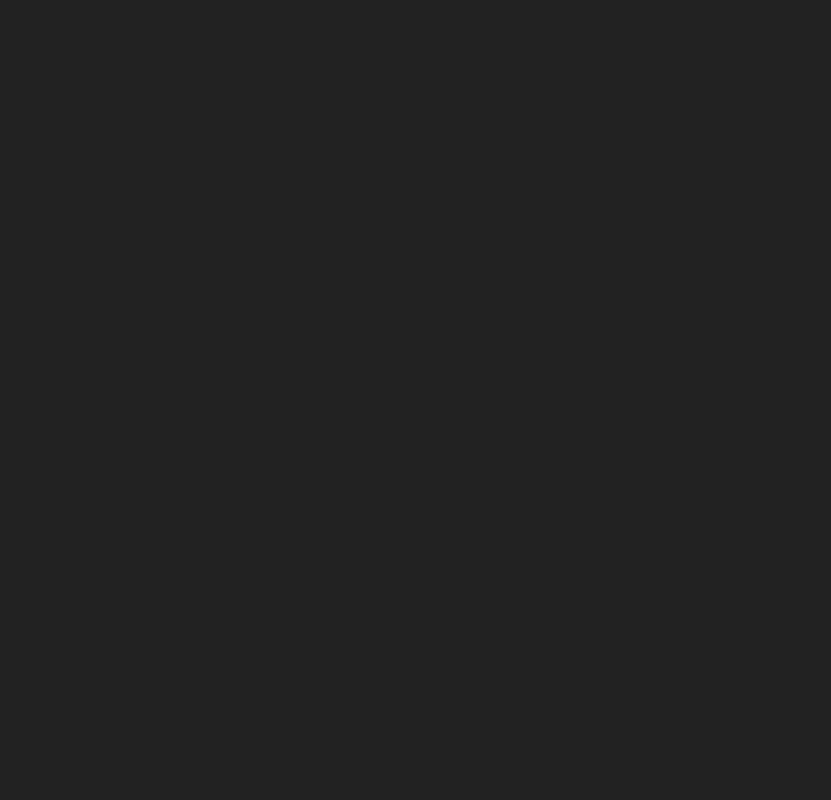
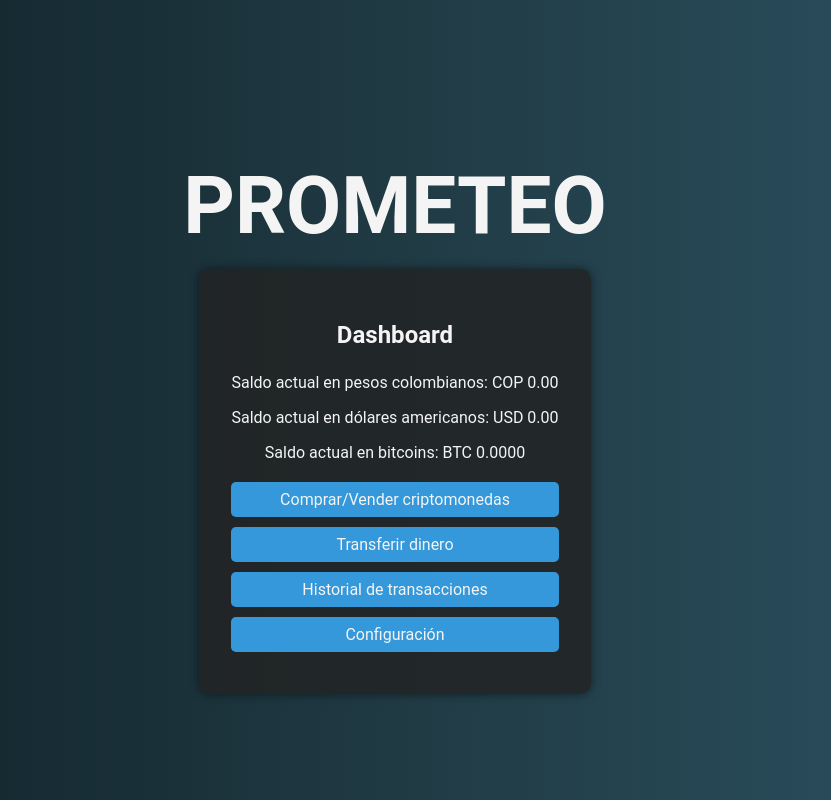
Before and after one commit to Elliotfrg25/prometeo, a React (Create React App) app: page /dashboard in a window 1280 px wide. Before the commit this address had no page. Shown: the whole page, without its empty margins (245-1076 px from the left). Built offline with nearby package versions, Linux system fonts and the light colour scheme.

Commit message:
Le agregue la pantalla dashboard y corregi App.js ya que me presentaba problemas con los links

```diff
--- a/src/App.js
+++ b/src/App.js
@@ -1,21 +1,20 @@
 
-import React from 'react';
-import './App.css';
-import SignIn from './components/SignIn';
-import SignUp from './components/SignUp';
-import ForgotPassword from './components/ForgotPassword';
-import { BrowserRouter as Router, Route, Routes } from 'react-router-dom';
+import { BrowserRouter as Router, Route, Routes } from "react-router-dom";
+import Dashboard from "./components/Dashboard";
+import SignIn from "./components/SignIn";
+import SignUp from "./components/SignUp";
+import ForgotPassword from "./components/ForgotPassword";
 
 function App() {
   return (
     <Router>
-      <div className="App">
-        <Routes>
-          <Route path="/" element={<SignIn />} />
-          <Route path="/signup" element={<SignUp />} />
-          <Route path="/forgot-password" element={<ForgotPassword />} />
-        </Routes>
-      </div>
+      <Routes>
+        <Route path="/" element={<SignIn />} />
+        <Route path="/signin" element={<SignIn />} />
+        <Route path="/signup" element={<SignUp />} />
+        <Route path="/forgot-password" element={<ForgotPassword />} />
+        <Route path="/dashboard" element={<Dashboard />} />
+      </Routes>
     </Router>
   );
 }
--- /dev/null
+++ b/src/components/Dashboard.js
@@ -0,0 +1,35 @@
+import React from 'react';
+import { Link } from 'react-router-dom';
+import '../styles/Dashboard.css';
+
+const Dashboard = () => {
+    return (
+        <div className="container">
+            <h1 className="title">PROMETEO</h1>
+            <div className="dashboard">
+                <h2>Dashboard</h2>
+                <div className="balances">
+                    <p>Saldo actual en pesos colombianos: COP 0.00</p>
+                    <p>Saldo actual en dólares americanos: USD 0.00</p>
+                    <p>Saldo actual en bitcoins: BTC 0.0000</p>
+                </div>
+                <div className="options">
+                    <Link to="/buy-sell" className="btn btn-primary">
+                        Comprar/Vender criptomonedas
+                    </Link>
+                    <Link to="/transfer" className="btn btn-primary">
+                        Transferir dinero
+                    </Link>
+                    <Link to="/transaction-history" className="btn btn-primary">
+                        Historial de transacciones
+                    </Link>
+                    <Link to="/settings" className="btn btn-primary">
+                        Configuración
+                    </Link>
+                </div>
+            </div>
+        </div>
+    );
+};
+
+export default Dashboard;
--- a/src/components/SignIn.js
+++ b/src/components/SignIn.js
@@ -1,11 +1,9 @@
 import React from 'react';
+import { Link } from 'react-router-dom';
 import '../styles/SignIn.css';
-import { Link } from 'react-router-dom';
 
-class SignIn extends React.Component {
-    render() {
+const SignIn = () => {
     return (
-            <>
         <div className="container">
             <h1 className="title">PROMETEO</h1>
             <div className="signin-form">
@@ -16,29 +14,30 @@ class SignIn extends React.Component {
                             type="email"
                             className="form-control"
                             placeholder="Correo electrónico"
-                                    required />
+                            required
+                        />
                     </div>
                     <div className="form-group">
                         <input
                             type="password"
                             className="form-control"
                             placeholder="Contraseña"
-                                    required />
+                            required
+                        />
                     </div>
                     <button type="submit" className="btn btn-primary">
                         Iniciar sesión
                     </button>
-                            <div className="signin-options">
-                                <Link to="/signup">Registrarse</Link>
-                                <span> | </span>
+                </form>
+                <p className="forgot-password">
                     <Link to="/forgot-password">¿Olvidaste tu contraseña?</Link>
-                            </div>
-                        </form>
+                </p>
+                <p className="signup-link">
+                    ¿No tienes una cuenta? <Link to="/signup">Regístrate</Link>
+                </p>
             </div>
         </div>
-            </>
     );
-    }
-}
+};
 
 export default SignIn;
--- /dev/null
+++ b/src/styles/Dashboard.css
@@ -0,0 +1,59 @@
+/* Colores personalizados */
+:root {
+    --color-primary: #3498db;
+    --color-secondary: #2ecc71;
+    --color-accent: #f1c40f;
+    --color-bg: #222;
+    --color-text: #f4f4f4;
+}
+
+.dashboard {
+    background-color: rgba(34, 34, 34, 0.8);
+    padding: 2rem;
+    border-radius: 10px;
+    box-shadow: 0 0 10px rgba(0, 0, 0, 0.5);
+    max-width: 600px;
+    margin: 0 auto;
+    text-align: center;
+}
+
+.dashboard h2 {
+    margin-bottom: 1.5rem;
+    color: var(--color-text);
+}
+
+.dashboard .balances {
+    margin-bottom: 20px;
+}
+
+.dashboard .options .btn {
+    display: block;
+    margin-bottom: 10px;
+    background-color: var(--color-primary);
+    border-color: var(--color-primary);
+    color: var(--color-text);
+    text-decoration: none;
+    padding: 0.5rem 1rem;
+    border-radius: 5px;
+    transition: background-color 0.3s ease-in-out;
+}
+
+.dashboard .options .btn:hover {
+    background-color: var(--color-secondary);
+    border-color: var(--color-secondary);
+}
+
+.dashboard .options .btn:focus {
+    box-shadow: 0 0 0 0.2rem rgba(52, 152, 219, 0.5);
+}
+
+.dashboard a {
+    color: var(--color-accent);
+    text-decoration: none;
+    transition: color 0.3s ease-in-out;
+}
+
+.dashboard a:hover {
+    color: var(--color-secondary);
+    text-decoration: underline;
+}
```
Lines whose indentation alone changed are shown as unchanged.
